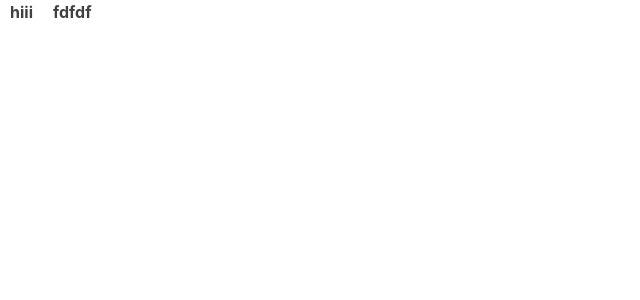
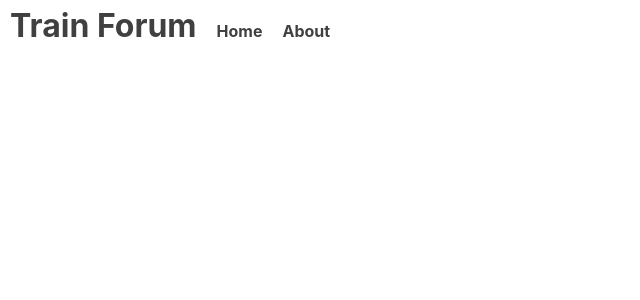
Before and after one commit to nothankyouwdym/TrainForum, a React (Vite) app: page / in a window 1280 px wide. Shown: the top 300 px of the page, without its empty margins (0-640 px from the left). Built offline with nearby package versions, Linux system fonts and the light colour scheme.

Commit message:
4 files modified

```diff
--- a/package.json
+++ b/package.json
@@ -10,7 +10,8 @@
   },
   "dependencies": {
     "react": "^18.2.0",
-    "react-dom": "^18.2.0"
+    "react-dom": "^18.2.0",
+    "react-router-dom": "^6.4.4"
   },
   "devDependencies": {
     "@types/react": "^18.0.25",
--- a/src/Navbar.jsx
+++ b/src/Navbar.jsx
@@ -1,14 +1,15 @@
 import React, { Component } from "react"
+import {Link} from "react-router-dom"
 
 
 class Navbar extends Component{
   render(){
     return(
       <nav>
+        <span id="NavTitle">Train Forum</span>
 
-
-        <span>hiii</span>
-        <span>fdfdf</span>
+        <span>Home</span>
+        <span>About</span>
       </nav>
     )
   }
--- a/src/index.css
+++ b/src/index.css
@@ -402,6 +402,10 @@ span{
   margin-inline: 10px;
 	font-weight: bold;
   white-space: nowrap;
+}
+
+#NavTitle{
+  font-size: xx-large;
 }
 
 h1,
```
Also changed, not shown: 1 other file (tests, documents, lock files or other folders).
